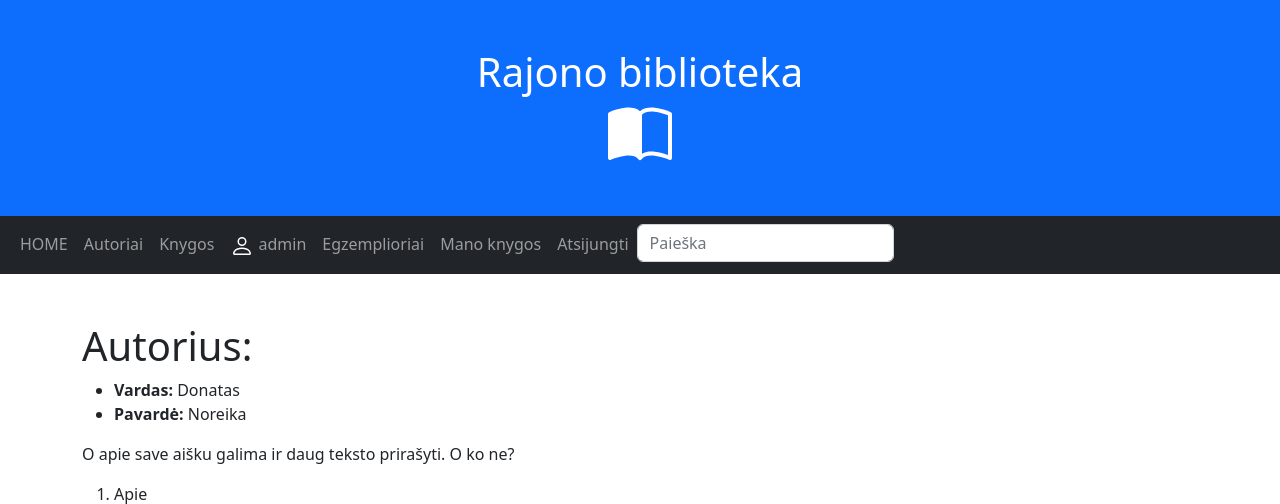
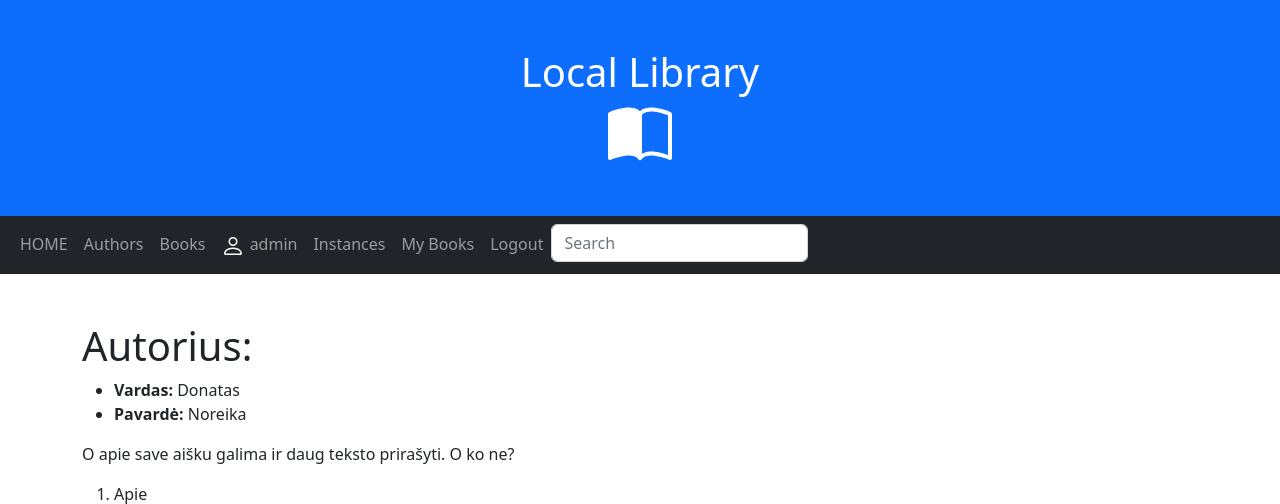
Before and after one commit to DonatasNoreika/library_2023_pavasaris, a Django app: page /library/authors/1 in a window 1280 px wide. Shown: the top 504 px of the page. Run offline with Django 4.2, Linux system fonts and the light colour scheme; a user stored in the database is signed in; data comes from the database, SQL or seed files in the repository; both versions use the stored data as it was after the commit.

Commit message:
12: Išverstas base.html į LT kalbą

```diff
--- a/mysite/library/templates/base.html
+++ b/mysite/library/templates/base.html
@@ -10,9 +10,10 @@
     <link rel="stylesheet" href="{% static 'css/styles.css' %}">
 </head>
 <body>
+{% load i18n %}
 
 <div class="p-5 bg-primary text-white text-center">
-    <h1>Rajono biblioteka</h1>
+    <h1>{% trans "Local Library" %}</h1>
     <svg xmlns="http://www.w3.org/2000/svg" width="64" height="64" fill="currentColor" class="bi bi-book-half" viewBox="0 0 16 16">
         <path d="M8.5 2.687c.654-.689 1.782-.886 3.112-.752 1.234.124 2.503.523 3.388.893v9.923c-.918-.35-2.107-.692-3.287-.81-1.094-.111-2.278-.039-3.213.492V2.687zM8 1.783C7.015.936 5.587.81 4.287.94c-1.514.153-3.042.672-3.994 1.105A.5.5 0 0 0 0 2.5v11a.5.5 0 0 0 .707.455c.882-.4 2.303-.881 3.68-1.02 1.409-.142 2.59.087 3.223.877a.5.5 0 0 0 .78 0c.633-.79 1.814-1.019 3.222-.877 1.378.139 2.8.62 3.681 1.02A.5.5 0 0 0 16 13.5v-11a.5.5 0 0 0-.293-.455c-.952-.433-2.48-.952-3.994-1.105C10.413.809 8.985.936 8 1.783z"/>
     </svg>
@@ -22,13 +23,13 @@
     <div class="container-fluid">
         <ul class="navbar-nav">
             <li class="nav-item">
-                <a class="nav-link" href="{% url 'index' %}">HOME</a>
+                <a class="nav-link" href="{% url 'index' %}">{% trans "HOME" %}</a>
             </li>
             <li class="nav-item">
-                <a class="nav-link" href="{% url 'authors' %}">Autoriai</a>
+                <a class="nav-link" href="{% url 'authors' %}">{% trans "Authors" %}</a>
             </li>
             <li class="nav-item">
-                <a class="nav-link" href="{% url 'books' %}">Knygos</a>
+                <a class="nav-link" href="{% url 'books' %}">{% trans "Books" %}</a>
             </li>
             {% if user.is_authenticated %}
             <li class="nav-item"><a class="nav-link" href="{% url 'profile' %}">
@@ -38,31 +39,22 @@
                           clip-rule="evenodd"/>
                 </svg>
                 {{ user.get_username }}</a></li>
-            <li class="nav-item"><a class="nav-link" href="{% url 'instances' %}">Egzemplioriai</a></li>
-            <li class="nav-item"><a class="nav-link" href="{% url 'my_books' %}">Mano knygos</a></li>
-            <li class="nav-item"><a class="nav-link" href="{% url 'logout' %}">Atsijungti</a></li>
+            <li class="nav-item"><a class="nav-link" href="{% url 'instances' %}">{% trans "Instances" %}</a></li>
+            <li class="nav-item"><a class="nav-link" href="{% url 'my_books' %}">{% trans "My Books" %}</a></li>
+            <li class="nav-item"><a class="nav-link" href="{% url 'logout' %}">{% trans "Logout" %}</a></li>
             {% else %}
-            <li class="nav-item"><a class="nav-link" href="{% url 'register' %}">Registruotis</a></li>
-            <li class="nav-item"><a class="nav-link" href="{% url 'login' %}">Prisijungti</a></li>
+            <li class="nav-item"><a class="nav-link" href="{% url 'register' %}">{% trans "Register" %}</a></li>
+            <li class="nav-item"><a class="nav-link" href="{% url 'login' %}">{% trans "Login" %}</a></li>
             {% endif %}
             <li>
                 <form action="{% url 'search' %}" method="get" class="form-inline my-2 my-md-0">
-                    <input name="query" type="text" placeholder="Paieška" class="form-control">
+                    <input name="query" type="text" placeholder='{% trans "Search" %}' class="form-control">
                 </form>
             </li>
         </ul>
     </div>
 </nav>
 
-{% comment 'nereikalingas sidebar' %}
-
-<ul class="sidebar-nav">
-    <li><a href="{% url 'blablabla' %}">Pradžia</a></li>
-    <li><a href="">Visos knygos</a></li>
-    <li><a href="">Visi autoriai</a></li>
-</ul>
-
-{% endcomment %}
 <br>
 <div class="container">
 {% if messages %}
```
Also changed, not shown: mysite/db.sqlite3, mysite/library/locale/lt/LC_MESSAGES/django.po, 1 other file.
